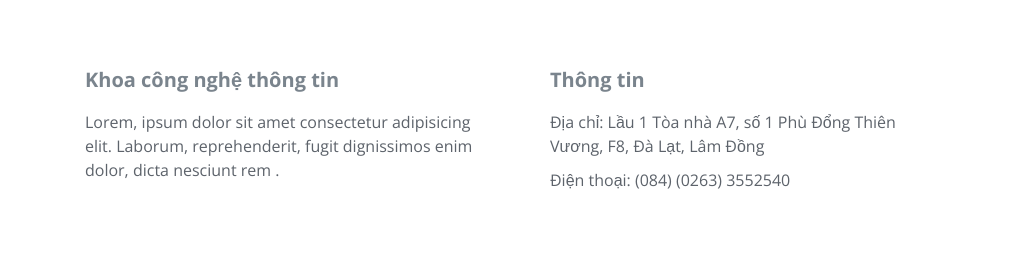
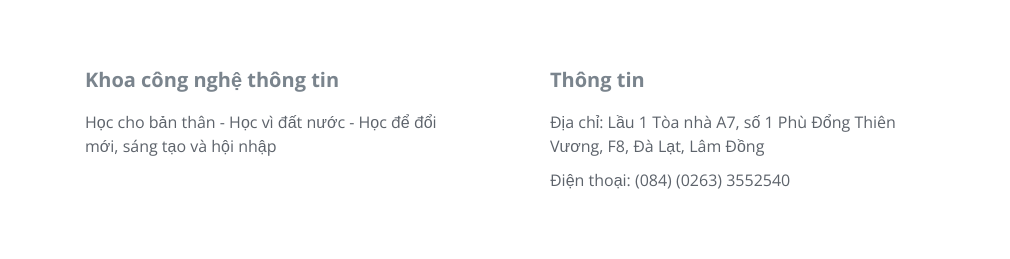
Before and after one commit to JanDongGun/GiaiKhoa, a website: page index.html in a window 1280 px wide. Shown: the part 6206-6465 px from the top of the page, 0-1010 px from the left. Drawn offline with nearby package versions, Linux system fonts and the light colour scheme.

Commit message:
Update footer content

```diff
--- a/index.html
+++ b/index.html
@@ -393,8 +393,7 @@
           <div class="footer__detail">
             <div class="footer__title">Khoa công nghệ thông tin</div>
             <p class="footer__sub">
-              Lorem, ipsum dolor sit amet consectetur adipisicing elit. Laborum,
-              reprehenderit, fugit dignissimos enim dolor, dicta nesciunt rem .
+              Học cho bản thân - Học vì đất nước - Học để đổi mới, sáng tạo và hội nhập
             </p>
           </div>
           <div class="footer__detail">
```
